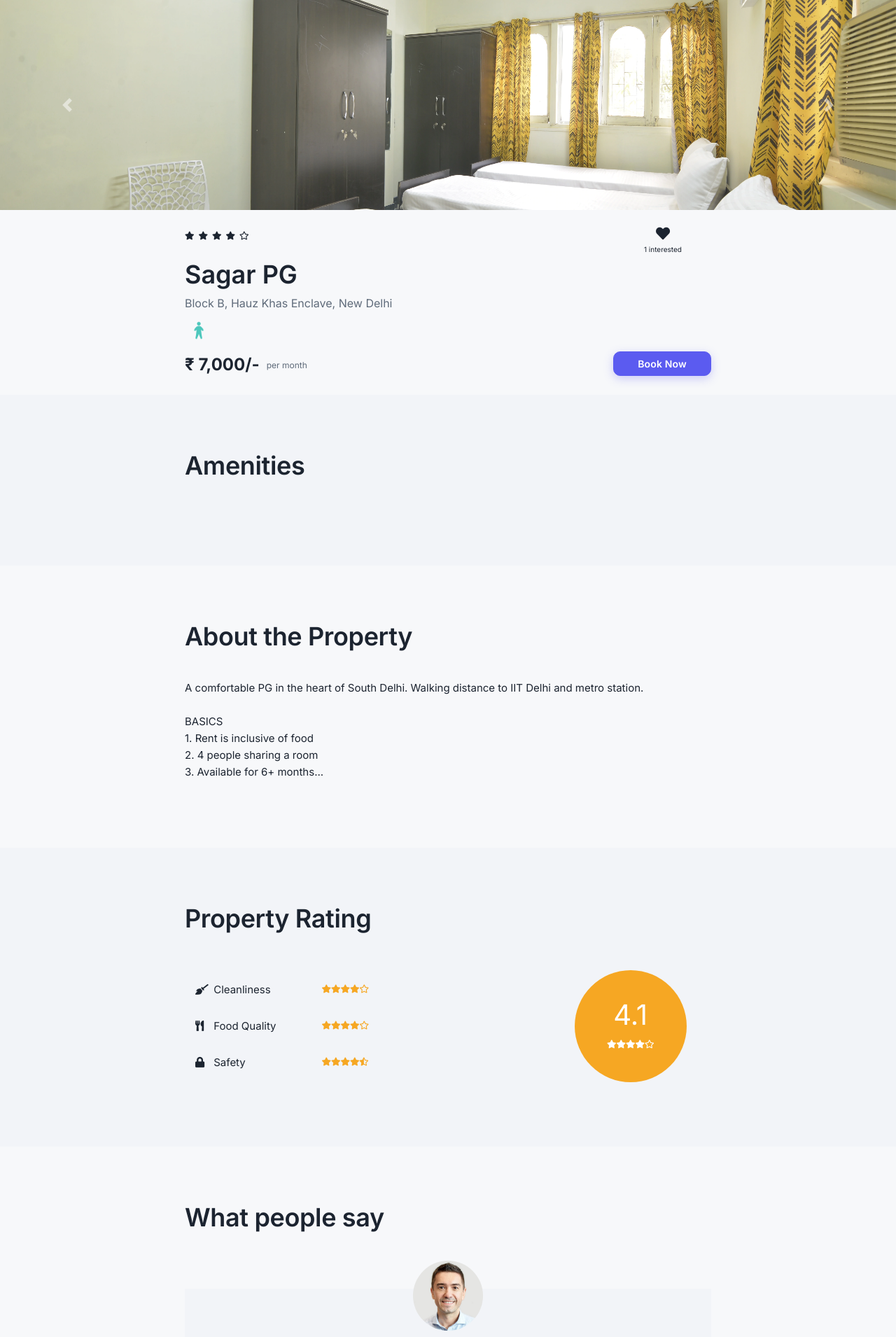
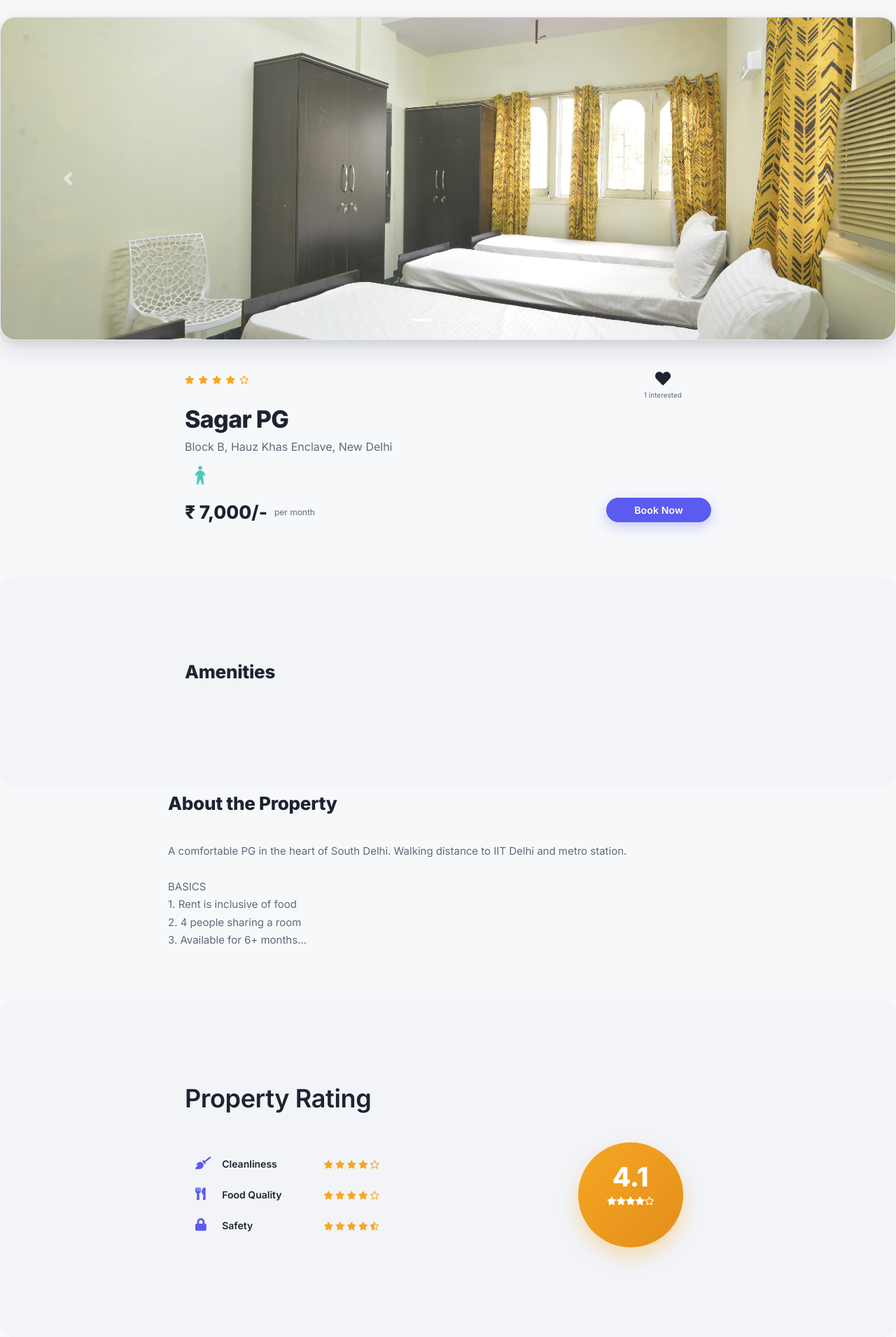
Before and after one commit to Sid2169/PGLife, a PHP site: page /property_detail.php?property_id=1 in a window 1280 px wide. Shown: the part 104-2014 px from the top of the page at 70% size. Run offline with PHP 8.4, Linux system fonts and the light colour scheme; a user stored in the database is signed in; data comes from the database, SQL or seed files in the repository; some libraries are stand-ins or nearby versions.

Commit message:
feat(ui): redesign property detail and dashboard pages
- Detail: rounded gallery, gradient rating badge, card amenity/testimonial
  sections, pill CTA and hover lifts
- Dashboard: profile card + hover-lift interested property cards

```diff
--- a/css/property_detail.css
+++ b/css/property_detail.css
@@ -1,19 +1,50 @@
-.carousel img {
-    height: 300px;
+/* ============================================================
+   Property detail — immersive gallery + editorial layout
+   (class names match property_detail.php + property_detail_app.jsx)
+   ============================================================ */
+
+/* ---------- Gallery ---------- */
+
+#property-images {
+    border-radius: var(--radius-lg);
+    overflow: hidden;
+    box-shadow: var(--shadow-lg);
+    margin: 24px auto 0;
+    border: 1px solid var(--border);
+}
+
+.carousel .carousel-item img {
+    height: 460px;
+    width: 100%;
     object-fit: cover;
 }
 
+@media (max-width: 768px) {
+    .carousel .carousel-item img {
+        height: 300px;
+    }
+}
+
+.carousel-indicators li {
+    background-color: rgba(255, 255, 255, 0.55);
+    border-radius: var(--radius-pill);
+    height: 4px;
+    max-width: 36px;
+}
+
+.carousel-indicators .active {
+    background-color: #ffffff;
+}
+
+/* ---------- Summary (price + stars + interested) ---------- */
+
 .property-summary {
     padding: 24px;
+    margin-top: 20px;
 }
 
-.property-amenities,
-.property-rating {
-    background-color: var(--surface-2);
-}
-
-.star-container i {
-    color: var(--heart);
+.property-summary .star-container i {
+    color: var(--rating);
     font-size: 12px;
     margin-right: 6px;
 }
@@ -31,12 +62,18 @@
 
 .interested-container i {
     color: var(--heart);
-    font-size: 20px;
+    font-size: 22px;
     cursor: pointer;
+    transition: transform var(--dur) var(--ease), color var(--dur) var(--ease);
+}
+
+.interested-container i:hover {
+    transform: scale(1.15);
 }
 
 .interested-text {
     font-size: 10px;
+    color: var(--text-muted);
 }
 
 .detail-container {
@@ -44,8 +81,9 @@
 }
 
 .property-name {
-    font-size: 36px;
-    font-weight: 600;
+    font-size: 34px;
+    font-weight: 800;
+    letter-spacing: -0.02em;
 }
 
 @media (max-width: 768px) {
@@ -61,24 +99,21 @@
 }
 
 .property-gender img {
-    width: 40px;
+    width: 44px;
+    object-fit: contain;
 }
 
 .rent-container {
     display: flex;
     align-items: center;
+    padding-left: 8px;
 }
 
 .rent {
-    font-size: 24px;
-    font-weight: bold;
+    font-size: 26px;
+    font-weight: 800;
     padding-right: 10px;
-}
-
-@media (max-width: 768px) {
-    .rent {
-        font-size: 18px;
-    }
+    color: var(--text);
 }
 
 .rent-unit {
@@ -88,88 +123,171 @@
 
 .button-container .btn {
     font-size: 14px;
-    border-radius: var(--radius-sm);
-    width: 140px;
+    border-radius: var(--radius-pill);
+    width: 150px;
     float: right;
+    background-color: var(--primary);
+    border-color: var(--primary);
+    color: var(--primary-contrast);
+    font-weight: 600;
+    box-shadow: 0 6px 18px rgba(91, 91, 240, 0.3);
 }
 
-@media (max-width: 768px) {
-    .property-amenities .row>div {
-        padding-bottom: 24px;
-    }
+.button-container .btn:hover {
+    background-color: var(--primary-hover);
+    border-color: var(--primary-hover);
+}
+
+/* ---------- Amenities ---------- */
+
+.property-amenities {
+    background-color: var(--surface-2);
+    padding: 40px 0;
+    margin-top: 48px;
+    border-radius: var(--radius-lg);
+}
+
+.property-amenities h1 {
+    font-size: 26px;
+    font-weight: 800;
+    margin-bottom: 28px;
+}
+
+.property-amenities h5 {
+    font-size: 14px;
+    font-weight: 700;
+    letter-spacing: 0.05em;
+    text-transform: uppercase;
+    color: var(--text-muted);
+    margin-bottom: 14px;
 }
 
 .amenity-container {
-    margin: 8px 0px;
+    margin: 10px 0px;
+    display: flex;
+    align-items: center;
+    font-size: 14px;
 }
 
 .amenity-container img {
-    height: 20px;
-    margin-top: -4px;
-    margin-right: 4px;
+    height: 22px;
+    margin-right: 8px;
+}
+
+/* ---------- About ---------- */
+
+.property-about {
+    padding: 8px 0 8px;
+}
+
+.property-about h1 {
+    font-size: 26px;
+    font-weight: 800;
+}
+
+.property-about p {
+    color: var(--text-muted);
+    font-size: 15px;
+    line-height: 1.7;
+}
+
+/* ---------- Rating ---------- */
+
+.property-rating {
+    background-color: var(--surface-2);
+    padding: 40px 24px 48px;
+    margin-top: 48px;
+    border-radius: var(--radius-lg);
 }
 
 .rating-criteria {
-    margin: 28px 0px;
+    margin: 20px 0px;
+    align-items: center;
 }
 
 .rating-criteria-icon {
-    width: 14px;
+    color: var(--primary);
+    font-size: 18px;
+    width: 24px;
 }
 
 .rating-criteria-text {
-    margin-left: 8px;
-}
-
-.rating-criteria-star-container {
-    margin-top: -2px;
+    margin-left: 10px;
+    font-weight: 600;
+    font-size: 14px;
 }
 
 .rating-criteria-star-container i {
     color: var(--rating);
     font-size: 12px;
+    margin-left: 3px;
 }
 
 .rating-circle {
     background-color: var(--rating);
+    background-image: linear-gradient(135deg, var(--rating) 0%, color-mix(in srgb, var(--rating) 70%, #b45309) 100%);
     color: white;
     text-align: center;
-    height: 160px;
-    width: 160px;
+    height: 150px;
+    width: 150px;
     border-radius: 50%;
-    padding-top: 32px;
+    padding-top: 30px;
     margin: auto;
+    box-shadow: 0 12px 28px rgba(246, 167, 35, 0.35);
 }
 
 .total-rating {
-    font-size: 40px;
+    font-size: 38px;
+    font-weight: 800;
+    line-height: 1;
 }
 
 .rating-circle-star-container {
     font-size: 12px;
+    margin-top: 6px;
+}
+
+.rating-circle-star-container i {
+    color: white;
+}
+
+/* ---------- Testimonials ---------- */
+
+.property-testimonials {
+    padding-top: 24px;
+}
+
+.property-testimonials h1 {
+    font-size: 26px;
+    font-weight: 800;
+    margin-top: 24px;
 }
 
 .testimonial-block {
-    background-color: var(--surface-2);
-    padding: 0px 160px 24px;
-    margin-top: 80px;
+    background-color: var(--surface);
+    border: 1px solid var(--border);
+    border-radius: var(--radius);
+    box-shadow: var(--shadow-md);
+    padding: 36px 40px 24px;
+    margin-top: 60px;
 }
 
-@media (max-width: 768px) {
-    .testimonial-block {
-        padding: 0px 24px 24px;
-    }
+.testimonial-block:hover {
+    box-shadow: var(--shadow-lg);
 }
 
 .testimonial-image-container {
     text-align: center;
+    margin-top: -66px;
 }
 
 .testimonial-img {
-    width: 100px;
+    width: 96px;
+    height: 96px;
+    object-fit: cover;
     border-radius: 50%;
-    position: relative;
-    top: -40px;
+    border: 4px solid var(--surface);
+    box-shadow: var(--shadow-md);
 }
 
 .testimonial-text {
@@ -179,19 +297,22 @@
 }
 
 .testimonial-text i {
-    font-size: 20px;
+    font-size: 22px;
+    color: var(--primary);
     position: absolute;
     left: 0px;
-    top: 0px;
+    top: 6px;
 }
 
 .testimonial-text p {
     text-indent: 20px;
+    line-height: 1.7;
 }
 
 .testimonial-name {
     color: var(--text);
     text-align: right;
     font-weight: bold;
-    margin-top: 12px;
+    margin-top: 16px;
+    font-size: 13px;
 }
```
Also changed, not shown: css/dashboard.css (+102 -22 lines).
